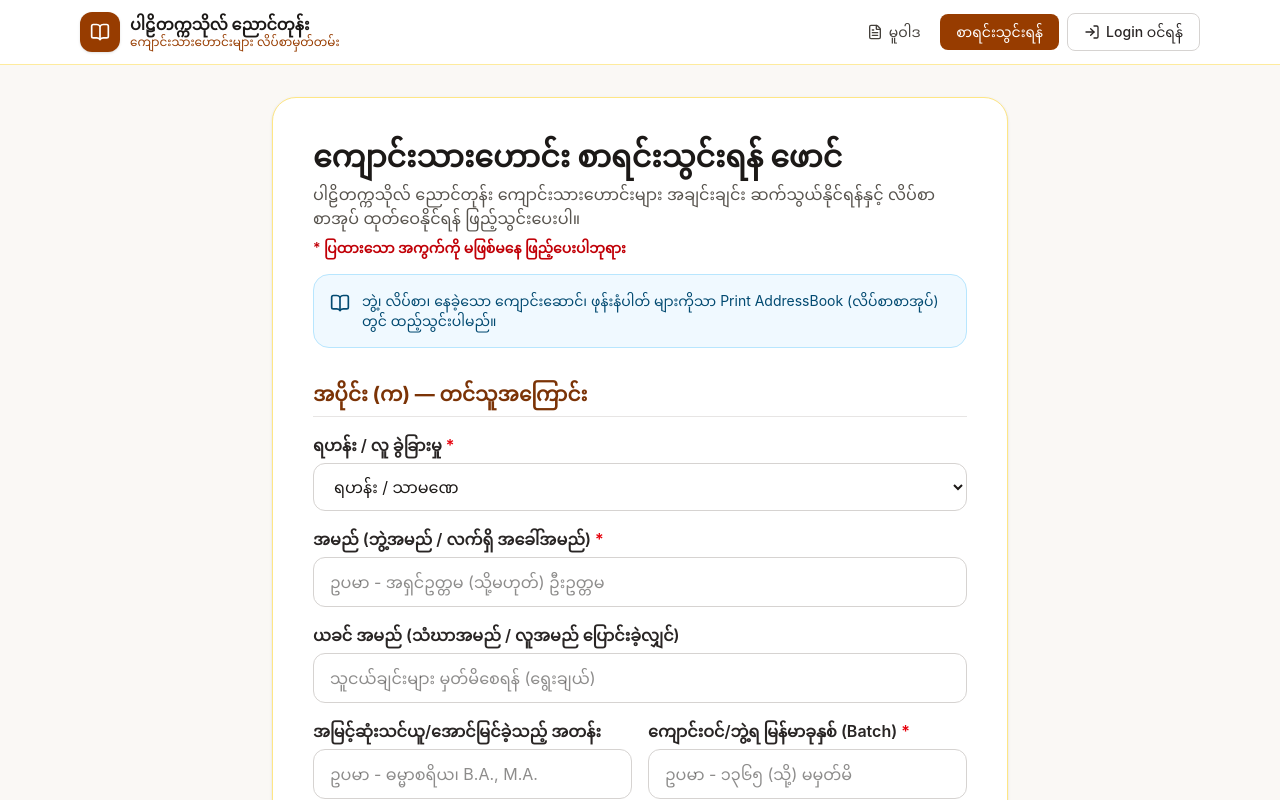
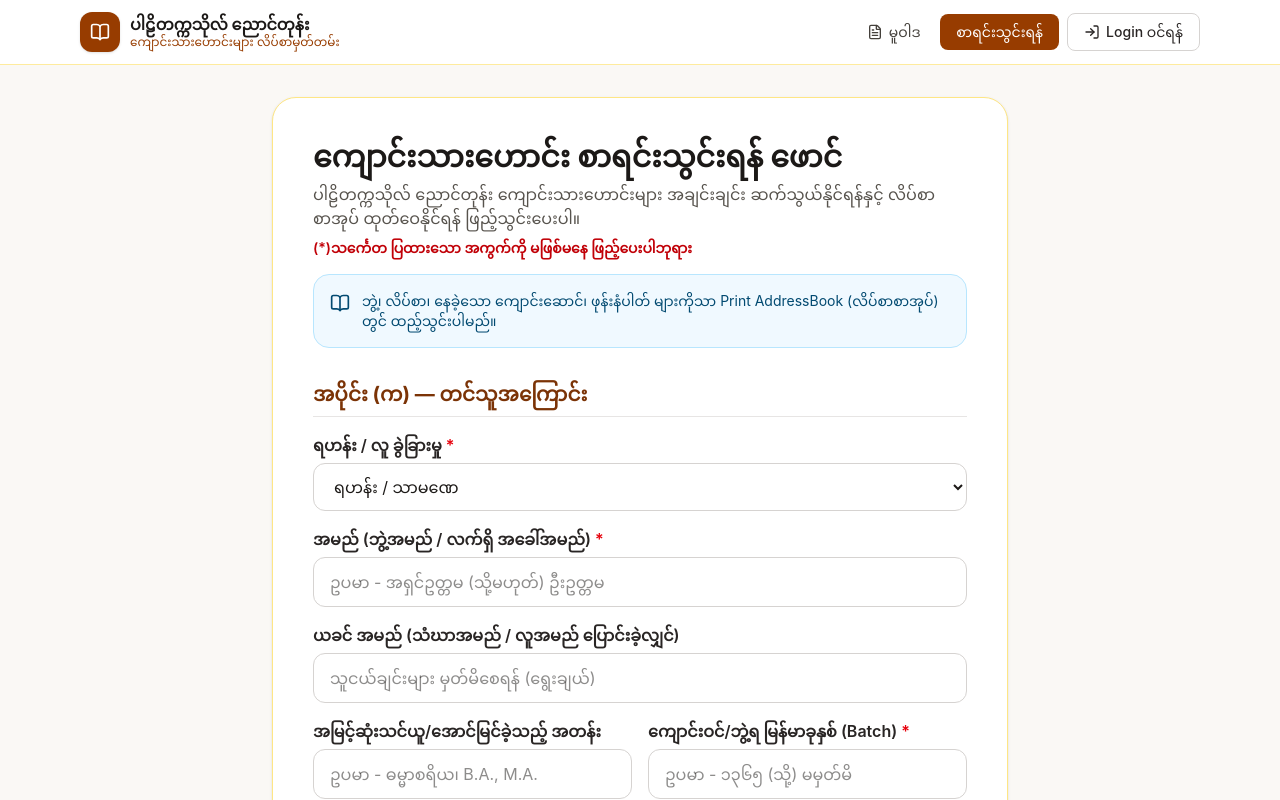
Before and after one commit to uzinbymuse/NyaungdoneStudentsAddressbook, a Next.js app: page /register in a window 1280 px wide. Shown: the top 800 px of the page. Built offline with nearby package versions, Linux system fonts and the light colour scheme; no server answers.

Commit message:
fix(register): word the required-fields note as '(*)သင်္ကေတ ...'
Use the exact wording the admin prefers.

```diff
--- a/src/app/register/page.tsx
+++ b/src/app/register/page.tsx
@@ -109,7 +109,7 @@ export default function RegisterPage() {
         </p>
 
         <p className="mt-2 text-sm font-semibold text-red-700">
-          * ပြထားသော အကွက်ကို မဖြစ်မနေ ဖြည့်ပေးပါဘုရား
+          (*)သင်္ကေတ ပြထားသော အကွက်ကို မဖြစ်မနေ ဖြည့်ပေးပါဘုရား
         </p>
 
         <div className="mt-4 flex items-start gap-3 rounded-2xl border border-sky-200 bg-sky-50 p-4 text-sm text-sky-900">
```
